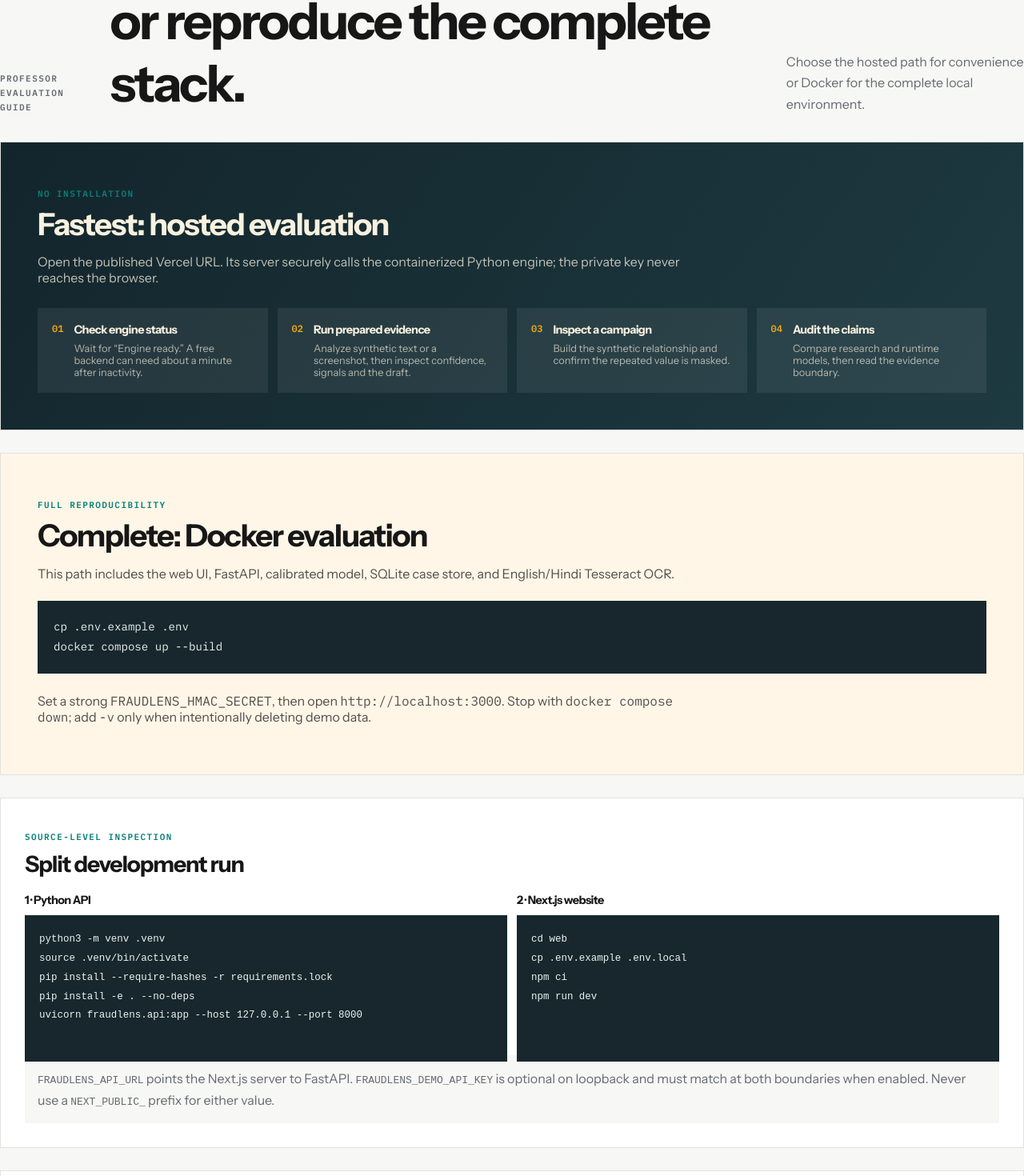
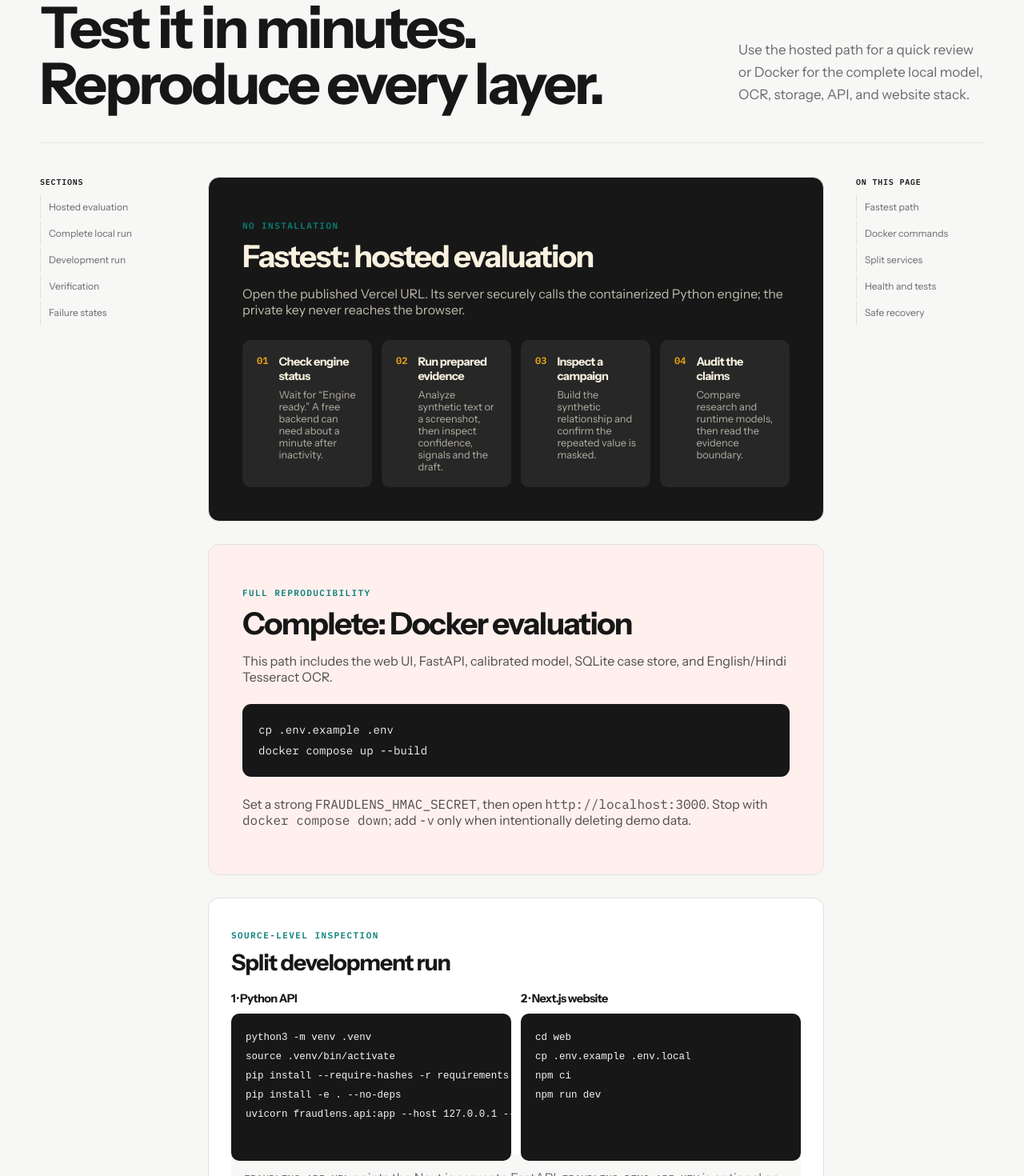
Before and after one commit to GautamBytes/fraudlens-bharat-phase-1, a Next.js app in the folder web/: page /guide in a window 1280 px wide. Shown: the part 191-1661 px from the top of the page at 80% size. Built offline with nearby package versions, Linux system fonts and the light colour scheme; no server answers.

Commit message:
feat: add research and run documentation frames

```diff
--- a/web/src/app/globals.css
+++ b/web/src/app/globals.css
@@ -409,23 +409,27 @@ h1, h2, h3 { margin-top: 0; font-family: var(--font-display), sans-serif; letter
 .clusterMetrics small { color: var(--slate); }
 
 /* Research evidence */
+.docsPage { width: min(1180px, calc(100% - 64px)); }
+.docsPage .pageIntro { padding-bottom: 38px; border-bottom: 1px solid var(--line); }
+.docsPage .pageIntro h1 { font-size: clamp(48px,5.6vw,76px); }
+.docsPage section[id] { scroll-margin-top: 108px; }
 .researchComparison { display: grid; grid-template-columns: 1fr 1fr; gap: 18px; }
-.researchHeroCard { position: relative; overflow: hidden; padding: 30px; border: 1px solid var(--line); }
+.researchHeroCard { position: relative; overflow: hidden; padding: 28px; border: 1px solid var(--line); border-radius: 14px; }
 .researchHeroCard::after { position: absolute; width: 170px; height: 170px; border-radius: 50%; right: -85px; top: -85px; opacity: .14; background: currentColor; content: ""; }
-.candidateCard { color: #8b4c00; background: #fff6e7; }
-.deployedCard { color: #075f5a; background: #eaf8f6; }
+.candidateCard { color: #9b3a33; background: var(--coral-soft); }
+.deployedCard { color: #075f5a; background: var(--teal-soft); }
 .researchHeroCard h2 { margin: 5px 0 14px; color: var(--ink); font: 700 clamp(1.5rem, 2.5vw, 2.35rem)/1.08 var(--font-display); }
 .researchHeroCard h3 { margin: 0 0 22px; color: currentColor; font-size: 1rem; }
 .researchHeroCard > p:last-child { max-width: 60ch; margin: 20px 0 0; color: var(--slate); }
 .modelSize { margin-top: 12px; color: currentColor; font: 600 .72rem var(--font-mono); }
 .researchMetrics { display: flex; gap: 10px; }
-.researchMetric { min-width: 125px; padding: 14px 16px; background: rgba(255,255,255,.7); }
+.researchMetric { min-width: 125px; padding: 14px 16px; background: rgba(255,255,255,.8); border-radius: 10px; }
 .researchMetric span, .researchMetric strong { display: block; }
 .researchMetric span { color: var(--slate); font-size: .76rem; }
 .researchMetric strong { margin-top: 4px; color: var(--ink); font: 700 1.35rem var(--font-mono); }
-.evidenceCaveat { display: flex; gap: 14px; padding: 16px 20px; color: var(--slate); background: #fff9ec; border-left: 4px solid var(--saffron); }
+.evidenceCaveat { display: flex; gap: 14px; padding: 18px 20px; color: var(--slate); background: var(--saffron-soft); border: 1px solid #f2df9a; border-radius: 12px; }
 .evidenceCaveat strong { flex: 0 0 auto; color: var(--ink); }
-.researchSection, .guideChecklist { padding: 30px; border: 1px solid var(--line); background: var(--surface); }
+.researchSection, .guideChecklist { padding: 28px; border: 1px solid var(--line); border-radius: 14px; background: var(--surface); }
 .sectionIntro { margin-bottom: 20px; }
 .sectionIntro h2 { margin: 4px 0 0; font: 700 clamp(1.35rem, 2.2vw, 2rem)/1.15 var(--font-display); }
 .modelTableWrap { overflow-x: auto; }
@@ -434,37 +438,37 @@ h1, h2, h3 { margin-top: 0; font-family: var(--font-display), sans-serif; letter
 .modelTable thead th { color: var(--slate); font: 600 .7rem var(--font-mono); text-transform: uppercase; letter-spacing: .08em; }
 .modelTable tbody th { max-width: 250px; font-weight: 650; }
 .modelTable tbody td:nth-child(3), .modelTable tbody td:nth-child(4), .modelTable tbody td:nth-child(5), .modelTable tbody td:nth-child(6) { font-family: var(--font-mono); }
-.rolePill { display: inline-block; padding: 4px 8px; color: var(--slate); background: var(--paper); white-space: nowrap; font-size: .7rem; }
+.rolePill { display: inline-block; padding: 4px 8px; color: var(--slate); background: var(--paper); border-radius: 999px; white-space: nowrap; font-size: .7rem; }
 .role-experimental-candidate { color: #985800; background: #fff0d8; }
 .role-deployed { color: #07645f; background: #dff4f1; }
 .parameterGrid { display: grid; grid-template-columns: repeat(5, 1fr); gap: 10px; }
-.parameterGrid article { padding: 18px; background: var(--paper); }
+.parameterGrid article { padding: 18px; background: var(--paper); border-radius: 11px; }
 .parameterGrid span { color: var(--teal); font: 600 .72rem var(--font-mono); }
 .parameterGrid h3 { margin: 20px 0 8px; font-size: .95rem; }
 .parameterGrid p { margin: 0; color: var(--slate); font-size: .82rem; }
 
 /* Professor run guide */
-.guidePath { padding: clamp(26px, 4vw, 46px); border: 1px solid var(--line); }
-.hostedPath { color: #f8f1df; background: linear-gradient(125deg, #13252c, #1e3a41); }
-.dockerPath { background: #fff6e7; }
+.guidePath { padding: clamp(26px, 4vw, 42px); border: 1px solid var(--line); border-radius: 14px; }
+.hostedPath { color: #f8f1df; background: var(--ink); }
+.dockerPath { background: var(--coral-soft); }
 .guidePath h2 { margin: 5px 0 10px; font: 700 clamp(1.6rem, 3vw, 2.5rem)/1.08 var(--font-display); }
 .guidePath > p:not(.eyebrow) { max-width: 78ch; opacity: .75; }
 .guideSteps { display: grid; grid-template-columns: repeat(4, 1fr); gap: 12px; margin-top: 28px; }
-.guideStep { display: flex; gap: 13px; padding: 18px; background: rgba(255,255,255,.07); }
+.guideStep { display: flex; gap: 13px; padding: 18px; background: rgba(255,255,255,.07); border-radius: 10px; }
 .guideStep > span { color: var(--saffron); font: 600 .75rem var(--font-mono); }
 .guideStep h3 { margin: 0 0 7px; font-size: .9rem; }
 .guideStep p { margin: 0; opacity: .67; font-size: .8rem; }
-.dockerPath pre { overflow-x: auto; margin: 24px 0; padding: 20px; color: #e9f4f1; background: #17272d; font: .88rem/1.8 var(--font-mono); }
-.researchSection pre { overflow-x: auto; min-height: 100%; margin: 0; padding: 18px; color: #e9f4f1; background: #17272d; font: .78rem/1.75 var(--font-mono); }
+.dockerPath pre { overflow-x: auto; margin: 24px 0; padding: 20px; color: #f5f5f1; background: var(--ink); border-radius: 11px; font: .88rem/1.8 var(--font-mono); }
+.researchSection pre { overflow-x: auto; min-height: 100%; margin: 0; padding: 18px; color: #f5f5f1; background: var(--ink); border-radius: 10px; font: .78rem/1.75 var(--font-mono); }
 .commandGrid, .verificationGrid { display: grid; gap: 12px; }
 .commandGrid { grid-template-columns: 1fr 1fr; }
 .verificationGrid { grid-template-columns: repeat(3, 1fr); }
 .commandGrid article, .verificationGrid article { min-width: 0; }
 .commandGrid h3, .verificationGrid h3 { margin-bottom: 10px; font-size: .9rem; }
-.guideNote { margin: 20px 0 0; padding: 16px; color: var(--slate); background: var(--paper); line-height: 1.65; }
+.guideNote { margin: 20px 0 0; padding: 16px; color: var(--slate); background: var(--paper); border-radius: 10px; line-height: 1.65; }
 .dockerPath code, .guideChecklist code { font-family: var(--font-mono); }
 .guideChecklist ul { display: grid; grid-template-columns: 1fr 1fr; gap: 12px 26px; margin: 0; padding: 0; list-style: none; }
-.guideChecklist li { position: relative; padding: 14px 14px 14px 40px; color: var(--slate); background: var(--paper); }
+.guideChecklist li { position: relative; padding: 14px 14px 14px 40px; color: var(--slate); background: var(--paper); border-radius: 10px; }
 .guideChecklist li::before { position: absolute; left: 15px; color: var(--teal); font-weight: 800; content: "✓"; }
 
 @media (max-width: 1050px) {
@@ -472,6 +476,7 @@ h1, h2, h3 { margin-top: 0; font-family: var(--font-display), sans-serif; letter
   .guideSteps { grid-template-columns: 1fr 1fr; }
 }
 @media (max-width: 760px) {
+  .docsPage { width: min(100% - 32px,680px); }
   .relationshipPage { width: min(100% - 32px,680px); }
   .relationshipControls { align-items: stretch; flex-direction: column; }
   .relationshipActions { justify-items: stretch; }
--- a/web/src/app/guide/page.tsx
+++ b/web/src/app/guide/page.tsx
@@ -1,5 +1,35 @@
 import type { Metadata } from "next";
+import { DocsFrame } from "@/components/docs-frame";
+import { PageIntro } from "@/components/page-intro";
 import { ProfessorGuide } from "@/components/professor-guide";
 
 export const metadata: Metadata = { title: "Run guide" };
-export default function GuidePage() { return <main className="pageFrame"><header className="pageHeader"><p className="eyebrow">Professor evaluation guide</p><h1>Test the project in minutes—or reproduce the complete stack.</h1><p>Choose the hosted path for convenience or Docker for the complete local environment.</p></header><ProfessorGuide /></main>; }
+
+const INDEX = [
+  { href: "#hosted", label: "Hosted evaluation" },
+  { href: "#docker-run", label: "Complete local run" },
+  { href: "#development", label: "Development run" },
+  { href: "#verification", label: "Verification" },
+  { href: "#failure-states", label: "Failure states" },
+];
+
+const OUTLINE = [
+  { href: "#hosted", label: "Fastest path" },
+  { href: "#docker-run", label: "Docker commands" },
+  { href: "#development", label: "Split services" },
+  { href: "#verification", label: "Health and tests" },
+  { href: "#failure-states", label: "Safe recovery" },
+];
+
+export default function GuidePage() {
+  return (
+    <main className="pageContent docsPage guidePage">
+      <PageIntro
+        eyebrow="Professor evaluation guide"
+        title="Test it in minutes. Reproduce every layer."
+        description="Use the hosted path for a quick review or Docker for the complete local model, OCR, storage, API, and website stack."
+      />
+      <DocsFrame index={INDEX} outline={OUTLINE}><ProfessorGuide /></DocsFrame>
+    </main>
+  );
+}
--- a/web/src/components/professor-guide.tsx
+++ b/web/src/components/professor-guide.tsx
@@ -11,7 +11,7 @@ function Command({ children }: { children: string }) {
 export function ProfessorGuide() {
   return (
     <div className="guideStack">
-      <section className="guidePath hostedPath">
+      <section className="guidePath hostedPath" id="hosted">
         <p className="eyebrow">No installation</p><h2>Fastest: hosted evaluation</h2>
         <p>Open the published Vercel URL. Its server securely calls the containerized Python engine; the private key never reaches the browser.</p>
         <div className="guideSteps">
@@ -22,25 +22,25 @@ export function ProfessorGuide() {
         </div>
       </section>
 
-      <section className="guidePath dockerPath">
+      <section className="guidePath dockerPath" id="docker-run">
         <p className="eyebrow">Full reproducibility</p><h2>Complete: Docker evaluation</h2>
         <p>This path includes the web UI, FastAPI, calibrated model, SQLite case store, and English/Hindi Tesseract OCR.</p>
         <Command>{"cp .env.example .env\ndocker compose up --build"}</Command>
         <p>Set a strong <code>FRAUDLENS_HMAC_SECRET</code>, then open <code>http://localhost:3000</code>. Stop with <code>docker compose down</code>; add <code>-v</code> only when intentionally deleting demo data.</p>
       </section>
 
-      <section className="researchSection">
+      <section className="researchSection" id="development">
         <div className="sectionIntro"><p className="eyebrow">Source-level inspection</p><h2>Split development run</h2></div>
         <div className="commandGrid"><article><h3>1 · Python API</h3><Command>{"python3 -m venv .venv\nsource .venv/bin/activate\npip install --require-hashes -r requirements.lock\npip install -e . --no-deps\nuvicorn fraudlens.api:app --host 127.0.0.1 --port 8000"}</Command></article><article><h3>2 · Next.js website</h3><Command>{"cd web\ncp .env.example .env.local\nnpm ci\nnpm run dev"}</Command></article></div>
         <p className="guideNote"><code>FRAUDLENS_API_URL</code> points the Next.js server to FastAPI. <code>FRAUDLENS_DEMO_API_KEY</code> is optional on loopback and must match at both boundaries when enabled. Never use a <code>NEXT_PUBLIC_</code> prefix for either value.</p>
       </section>
 
-      <section className="researchSection">
+      <section className="researchSection" id="verification">
         <div className="sectionIntro"><p className="eyebrow">Verification</p><h2>Prove the stack before assessment</h2></div>
         <div className="verificationGrid"><article><h3>Service checks</h3><Command>{"curl --fail http://127.0.0.1:8000/health\ncurl --fail http://127.0.0.1:8000/ready"}</Command></article><article><h3>Python tests</h3><Command>{"PYTHONPATH=src python -m pytest -q"}</Command></article><article><h3>Web tests</h3><Command>{"cd web\nnpm test -- --run\nnpm run lint\nnpm run typecheck\nnpm run build"}</Command></article></div>
       </section>
 
-      <section className="guideChecklist">
+      <section className="guideChecklist" id="failure-states">
         <div className="sectionIntro"><p className="eyebrow">Failure-safe operation</p><h2>Know what each state means</h2></div>
         <ul><li>Engine waking: wait for the automatic retry or use Retry; no state-changing request repeats automatically.</li><li>Hosted storage is ephemeral. Use Reset demo data / Clear after the relationship exercise.</li><li>Use synthetic examples only; never submit a real victim message or personal screenshot.</li><li>Uploaded image bytes are analyzed in memory and are not retained.</li><li>If hosting is unavailable, Docker is the complete offline fallback.</li><li>The draft supports human review; it does not replace bank, police, or cybercrime reporting decisions.</li></ul>
       </section>
--- a/web/src/components/research-evidence.tsx
+++ b/web/src/components/research-evidence.tsx
@@ -15,7 +15,7 @@ export function ResearchEvidence() {
 
   return (
     <div className="researchStack">
-      <section className="researchComparison" aria-label="Primary model comparison">
+      <section className="researchComparison" aria-label="Primary model comparison" id="comparison">
         <article className="researchHeroCard candidateCard">
           <p className="eyebrow">Highest internal score</p>
           <h2>Experimental candidate</h2>
@@ -37,7 +37,7 @@ export function ResearchEvidence() {
         <span>{RESEARCH_SNAPSHOT.dataset.rows}-row synthetic fraud-only bootstrap; {RESEARCH_SNAPSHOT.dataset.test_rows} test rows, one per class; no legitimate label. This is internal comparative evidence, not a production accuracy claim.</span>
       </div>
 
-      <section className="researchSection">
+      <section className="researchSection" id="approaches">
         <div className="sectionIntro"><p className="eyebrow">All evaluated approaches</p><h2>Same split, different trade-offs</h2></div>
         <div className="modelTableWrap">
           <table className="modelTable">
@@ -48,7 +48,7 @@ export function ResearchEvidence() {
         </div>
       </section>
 
-      <section className="researchSection">
+      <section className="researchSection" id="parameters">
         <div className="sectionIntro"><p className="eyebrow">Evaluation design</p><h2>Why these parameters matter</h2></div>
         <div className="parameterGrid">{RESEARCH_PARAMETERS.map((parameter, index) => <article key={parameter.name}><span>{String(index + 1).padStart(2, "0")}</span><h3>{parameter.name}</h3><p>{parameter.explanation}</p></article>)}</div>
       </section>
```
Also changed, not shown: web/src/app/research/page.tsx (+27 -1 lines), 1 other file (tests, documents, lock files or other folders).
